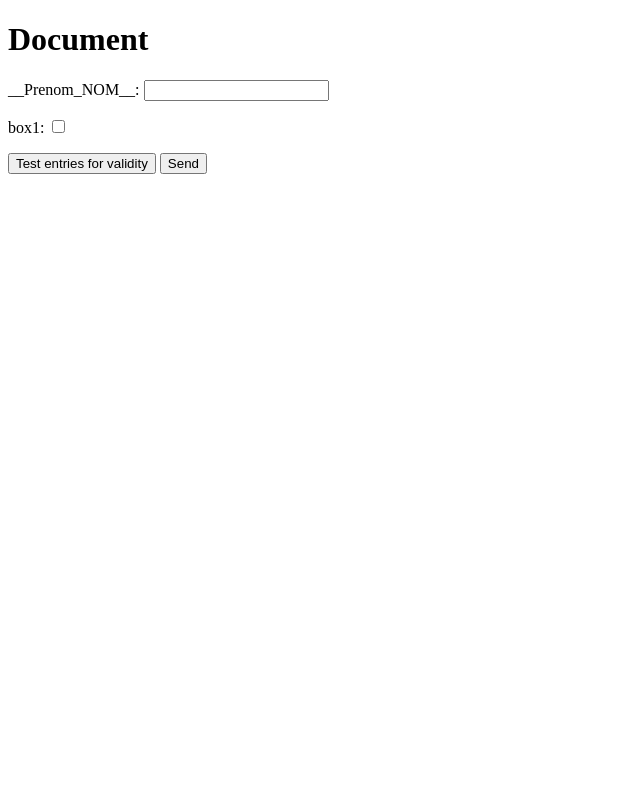
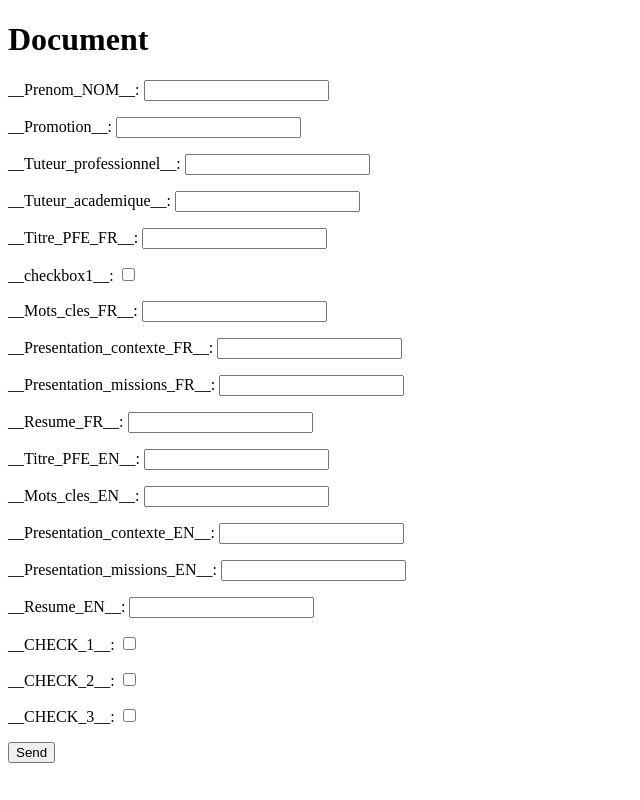
Before and after one commit to DerDatt/TDLOG-PFE, a Django app: page /appPFE/doc_form/ in a window 1280 px wide. Shown: the whole page, without its empty margins (0-640 px from the left). Run offline with Django 5.2, Linux system fonts and the light colour scheme.

Commit message:
changes made

```diff
--- a/djangotutorial/appPFE/field_data.csv
+++ b/djangotutorial/appPFE/field_data.csv
@@ -1,3 +1,19 @@
 name,field_type
 __Prenom_NOM__,text_field
-box1,checkbox
+__Promotion__,text_field
+__Tuteur_professionnel__,text_field
+__Tuteur_academique__,text_field
+__Titre_PFE_FR__,text_field
+__checkbox1__,checkbox
+__Mots_cles_FR__,text_field
+__Presentation_contexte_FR__,text_field
+__Presentation_missions_FR__,text_field
+__Resume_FR__,text_field
+__Titre_PFE_EN__,text_field
+__Mots_cles_EN__,text_field
+__Presentation_contexte_EN__,text_field
+__Presentation_missions_EN__,text_field
+__Resume_EN__,text_field
+__CHECK_1__,checkbox
+__CHECK_2__,checkbox
+__CHECK_3__,checkbox
--- a/djangotutorial/appPFE/models.py
+++ b/djangotutorial/appPFE/models.py
@@ -9,19 +9,6 @@ from django import forms
 import pandas as pd
 
 from .convertisseur import test_nom, test_normes, get_test_data
-
-class Contact(models.Model):
-    name = models.CharField(max_length=100)
-    email = models.EmailField()
-    message = models.TextField()
-    message2 = models.TextField()
-    tstfield = models.TimeField(verbose_name="Manually Set name", auto_now=False, auto_now_add=False)
-    field2 = models.FileField(upload_to=None, max_length=100)
-    field3 = models.FilePathField() #(""), path=None, match=None, recursive=recursive, max_length=100)
-
-    def __str__(self):
-        return self.name
-
 
 class WholeDocument(forms.Form):
     def __init__(self, *args, **kwargs):
@@ -53,17 +40,42 @@ class WholeDocument(forms.Form):
             if field:
                 self.fields[name] = field
 
+    def clean___Prenom_NOM__(self):
+        value = self.cleaned_data.get("__Prenom_NOM__")
+
+        if not test_nom(value):
+            raise forms.ValidationError("Name not good")
+
+        return value
+
+
+    def clean___Presentation_missions_FR__(self):
+        value = self.cleaned_data.get("__Presentation_missions_FR__")
+
+        if not "mission" in value:
+            raise forms.ValidationError("The word \"mission\" must occur")
+
+        return value
+
+
+
     def test_if_valid(self):
         # do function from Vincent
         data = get_test_data()
         for j in self.cleaned_data.keys():
             data[j] = self.cleaned_data[j]
 
-        print(data)
-        print(test_normes(data))
+        data = self.cleaned_data
+
+        # print("- - - data: - - -")
+        # print(data)
+        # print("- - - data end: - - -")
+        # print("- - - tests: - - -")
+        # print(test_normes(data))
+        # print("- - - tests end: - - -")
 
     def save(self):
-        print(self.cleaned_data)
+        pass # print(self.cleaned_data)
 
 
     def add_dynamic_field(self, name, field):
--- a/djangotutorial/appPFE/templates/appPFE/document_form.html
+++ b/djangotutorial/appPFE/templates/appPFE/document_form.html
@@ -105,7 +105,6 @@
     <form method="POST">
         {% csrf_token %}
         {{ form.as_p }}
-        <button type="submit">Test entries for validity</button>
         <button type="submit">Send</button>
     </form>
 
--- a/djangotutorial/appPFE/urls.py
+++ b/djangotutorial/appPFE/urls.py
@@ -7,7 +7,7 @@ app_name = "appPFE"
 urlpatterns = [
     # path("", views.index, name="index"),
     path("", views.IndexView.as_view(), name="index"),
-    path("contact/", views.contact_view, name="contact"),
-    path("contact/success/", views.success_view, name="contact_success"),
+    # path("contact/", views.contact_view, name="contact"),
+    path("success/", views.success_view, name="success"),
     path("doc_form/", views.doc_view, name="docForm")
 ]
--- a/djangotutorial/appPFE/views.py
+++ b/djangotutorial/appPFE/views.py
@@ -1,7 +1,7 @@
 from django.shortcuts import render, redirect, reverse
 from django.http import HttpResponse
 from django.views import generic
-from .forms import ContactForm, DocumentForm
+# from .forms import ContactForm, DocumentForm
 from .models import WholeDocument
 
 
@@ -45,14 +45,15 @@ class IndexView(generic.ListView):
 #         return super().form_valid(form)
 
 def doc_view(request):
-    path = "appPFE/field_data.csv"
+    # path = "appPFE/field_data.csv"
     if request.method == "POST":
         form = WholeDocument(request.POST) #, path_csv = path)
         if form.is_valid():
-            form.test_if_valid()
-            form.save()
+            # form.test_if_valid()
+            # form.save()
             # redirect to function to generated LaTeX and give download button
-            return redirect("appPFE/contact/success/")
+
+            return redirect("appPFE:success")
         else:
             print("Not Valid")
     else:
@@ -62,17 +63,17 @@ def doc_view(request):
 
 
 
-def contact_view(request):
-    if request.method == "POST":
-        form = ContactForm(request.POST)
-        if form.is_valid():
-            form.save()
-            return redirect("contact_success")
-    else:
-        form = ContactForm()
+# def contact_view(request):
+#     if request.method == "POST":
+#         form = ContactForm(request.POST)
+#         if form.is_valid():
+#             form.save()
+#             return redirect("contact_success")
+#     else:
+#         form = ContactForm()
 
-    return render(request, "appPFE/contact_form.html", {"form": form})
+#     return render(request, "appPFE/contact_form.html", {"form": form})
 
 
 def success_view(request):
-    return render(request, "appPFE/contact_success.html")
+    return render(request, "appPFE/success.html")
```
Also changed, not shown: djangotutorial/appPFE/forms.py (+10 -15 lines), djangotutorial/appPFE/templates/appPFE/success.html (renamed from djangotutorial/appPFE/templates/appPFE/contact_success.html).
